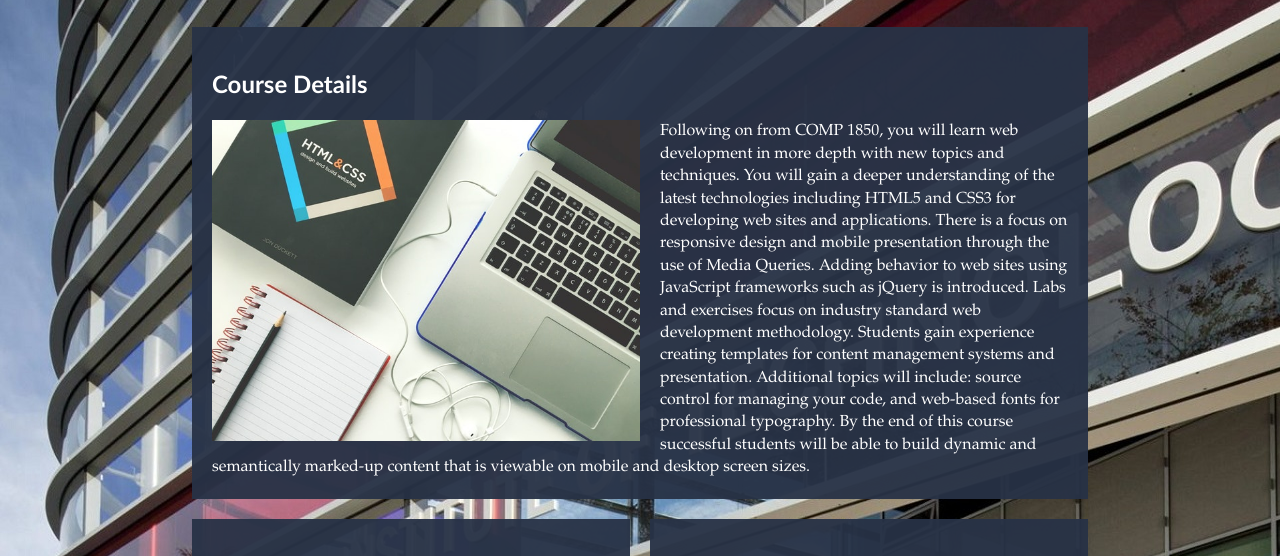
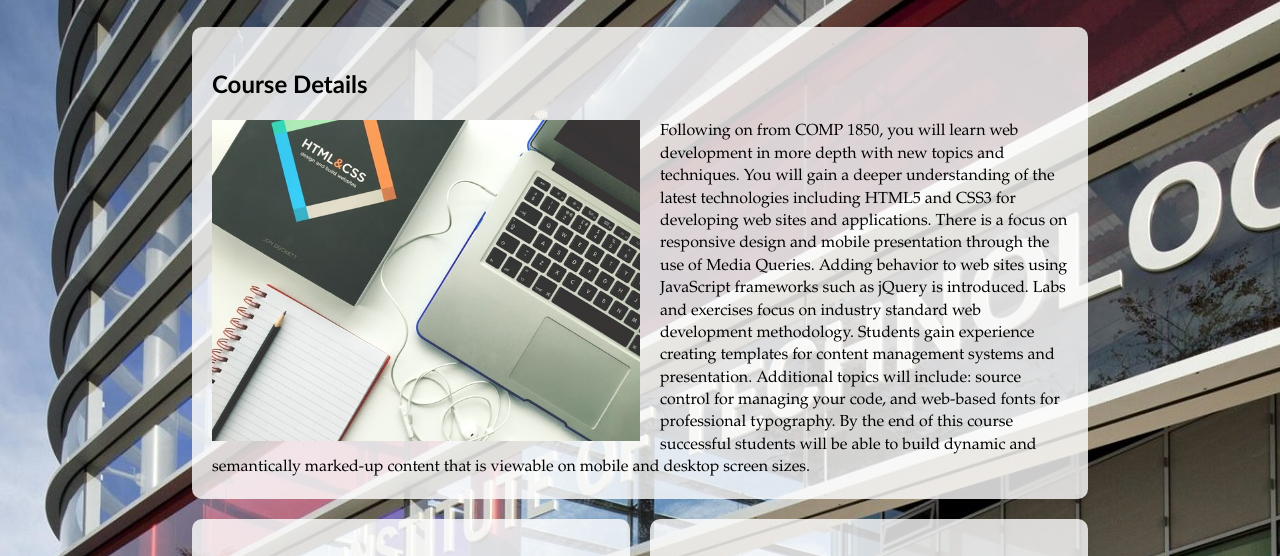
Before and after one commit to bwu36bcit/COMP1950_final_project, a plain HTML site: page index.html in a window 1280 px wide. Shown: the part 171-727 px from the top of the page. Drawn offline with Linux system fonts and the light colour scheme.

Commit message:
Updated index.html styles
- changed box background to white, transparency to 0.8
- border radius to 10px
- text to black

```diff
--- a/scss/index.scss
+++ b/scss/index.scss
@@ -10,9 +10,9 @@
 }
 
 .grid-wrapper .box {
-  background-color: rgba(40, 50, 70, 0.95);
+  background-color: rgba(255, 255, 255, 0.8);
+  border-radius: 10px;
   padding: 20px;
-  color: white;
   line-height: 1.4;
 }
 
```
Also changed, not shown: styles/index.css, 1 other file.
